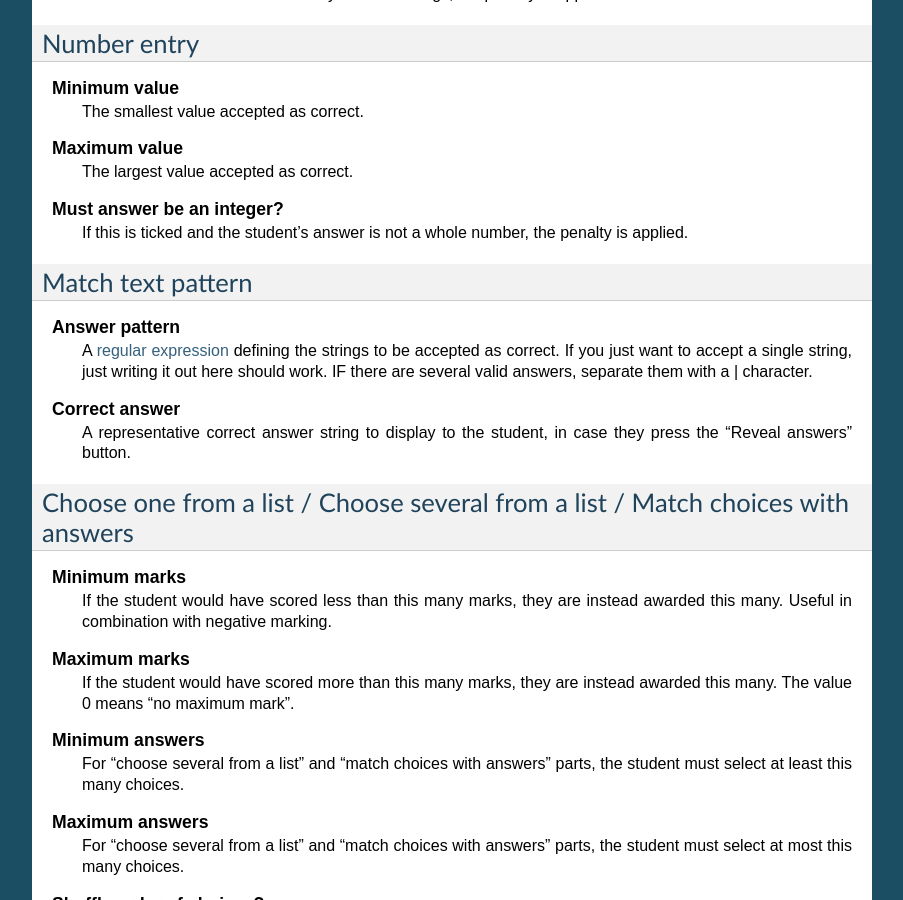
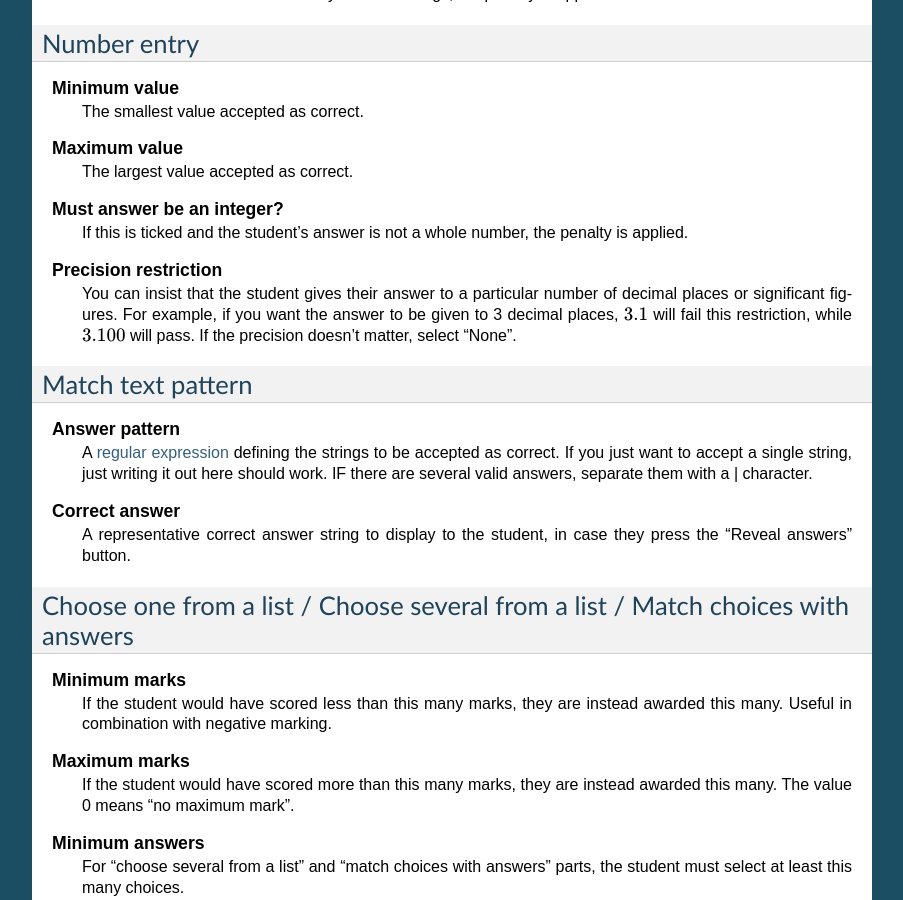
Before and after one commit to numbas/editor-docs, a Sphinx documentation site: the page built from source/question-parts.rst, in a window 1280 px wide and 900 px high, scrolled down 2071 px. Shown: the whole window, without its empty margins (198-1101 px from the left). Built offline with Sphinx 7.4.7, drawn with Linux system fonts in a browser that asks for light colours.

Commit message:
add description of numberentry precision restriction

```diff
--- a/source/question-parts.rst
+++ b/source/question-parts.rst
@@ -90,10 +90,15 @@ Number entry
 .. glossary::
     Minimum value
         The smallest value accepted as correct.
+
     Maximum value
         The largest value accepted as correct.
+
     Must answer be an integer?
         If this is ticked and the student's answer is not a whole number, the penalty is applied.
+
+    Precision restriction
+        You can insist that the student gives their answer to a particular number of decimal places or significant figures. For example, if you want the answer to be given to 3 decimal places, :math:`3.1` will fail this restriction, while :math:`3.100` will pass. If the precision doesn't matter, select "None".
 
 Match text pattern
 ------------------
```
